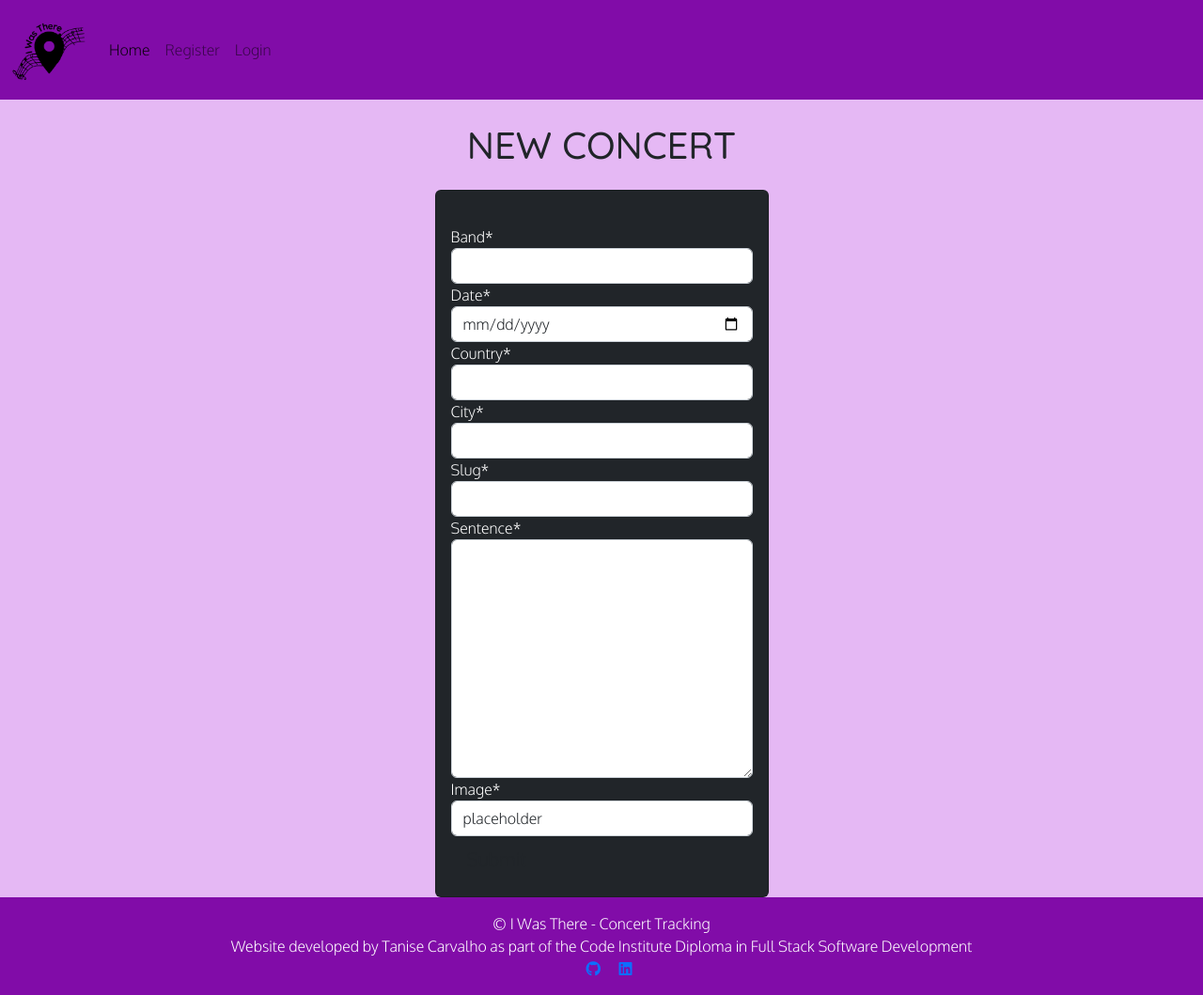
After one commit to tanisecarvalho/i-was-there, a Django app: page /add-concert/ in a window 1280 px wide. The commit adds this page. Shown: the whole page at 94% size. Run offline with Django 3.2, Linux system fonts and the light colour scheme; some libraries are stand-ins or nearby versions.

Commit message:
feat: add add concert page and features

```diff
--- a/concerts/forms.py
+++ b/concerts/forms.py
@@ -1,4 +1,4 @@
-from .models import Comment
+from .models import Comment, Concert, Band
 from django import forms
 
 
@@ -6,3 +6,17 @@ class CommentForm(forms.ModelForm):
     class Meta:
         model = Comment
         fields = ('sentence', 'photo',)
+
+
+class ConcertForm(forms.ModelForm):
+    class Meta:
+        model = Concert
+        fields = ('date', 'country', 'city', 'slug', )
+        widgets = {'date': forms.TextInput(attrs={'type': 'date'})}
+
+
+class BandForm(forms.ModelForm):
+    class Meta:
+        model = Band
+        fields = ('name', )
+        labels = {'name': 'Band', }
--- a/concerts/models.py
+++ b/concerts/models.py
@@ -18,7 +18,7 @@ class Band(models.Model):
 class Concert(models.Model):
     band = models.ForeignKey(Band, on_delete=models.CASCADE, related_name="concerts_bands")
     date = models.DateField()
-    country = models.CharField(max_length=200, unique=True)
+    country = models.CharField(max_length=200)
     city = models.CharField(max_length=200)
     user = models.ForeignKey(User, on_delete=models.CASCADE, related_name="concerts")
     created_on = models.DateTimeField(auto_now_add=True)
--- a/concerts/urls.py
+++ b/concerts/urls.py
@@ -4,6 +4,7 @@ from django.urls import path
 
 urlpatterns = [
     path('', views.ConcertList.as_view(), name='home'),
+    path('add-concert/', views.AddConcert.as_view(), name='add_concert'),
     path('<slug:slug>/', views.ConcertDetail.as_view(), name='concert_detail'),
-    path('add-to-my-list/<slug:slug>', views.AddToMyList.as_view(), name='add_to_my_list'),
+    path('<slug:slug>/add-to-my-list/', views.AddToMyList.as_view(), name='add_to_my_list'),
 ]
--- a/concerts/views.py
+++ b/concerts/views.py
@@ -1,7 +1,7 @@
 from django.shortcuts import render, get_object_or_404, redirect
 from django.views import generic, View
-from .models import Concert
-from .forms import CommentForm
+from .models import Concert, Band
+from .forms import CommentForm, ConcertForm, BandForm
 
 
 class ConcertList(generic.ListView):
@@ -59,7 +59,68 @@ class AddToMyList(View):
             comment = comment_form.save(commit=False)
             comment.concert = concert
             comment.save()
+            concert.goers.add(request.user)
         else:
             comment_form = CommentForm()
 
         return redirect("concert_detail", slug=concert.slug)
+
+
+class AddConcert(View):
+
+    def get(self, request, *args, **kwargs):
+
+        return render(
+            request,
+            "add_concert.html",
+            {
+                "band_form": BandForm(),
+                "concert_form": ConcertForm(),
+                "comment_form": CommentForm()
+            },
+        )
+
+    def post(self, request, *args, **kwargs):
+
+        band_form = BandForm(data=request.POST)
+        concert_form = ConcertForm(data=request.POST)
+        comment_form = CommentForm(data=request.POST, files=request.FILES)
+
+        query_band = Band.objects.filter(name=request.POST['name'])
+
+        if query_band.exists():
+            band = get_object_or_404(query_band)
+        else:
+            if band_form.is_valid():
+                band_form.instance.user = request.user
+                band = band_form.save()
+
+        if concert_form.is_valid():
+            concert_form.instance.user = request.user
+            concert = concert_form.save(commit=False)
+            concert.band = band
+            print(band)
+            concert.save()
+
+            if comment_form.is_valid():
+                comment_form.instance.user = request.user
+                comment = comment_form.save(commit=False)
+                comment.concert = concert
+                comment.save()
+                concert.goers.add(request.user)
+
+                return redirect("concert_detail", slug=concert.slug)
+        else:
+            band_form = BandForm()
+            concert_form = ConcertForm()
+            comment_form = CommentForm()
+
+            return render(
+                request,
+                "add_concert.html",
+                {
+                    "band_form": BandForm(),
+                    "concert_form": ConcertForm(),
+                    "comment_form": CommentForm()
+                },
+            )
--- /dev/null
+++ b/templates/add_concert.html
@@ -0,0 +1,25 @@
+{% extends 'base.html' %} {% block content %}
+
+{% load crispy_forms_tags %}
+
+<h1>NEW CONCERT</h1>
+
+    <div class="row">
+        <div class="col view-concert  mt-3 ">
+            <div class="card text-bg-dark">
+                <div class="card-body">
+
+                    <form method="post" style="margin-top: 1.3em;" enctype="multipart/form-data">
+                        {{ band_form | crispy }}
+                        {{ concert_form | crispy }}
+                        {{ comment_form | crispy }}
+                        {% csrf_token %}
+                        <button class="btn btn-signup btn-lg" type="submit">Submit</button>
+                    </form>
+
+                </div>
+            </div>
+        </div>
+    </div>
+
+{% endblock content %}
```
Also changed, not shown: templates/view_concert.html (+8 -1 lines), concerts/migrations/0002_alter_concert_country.py (added).
